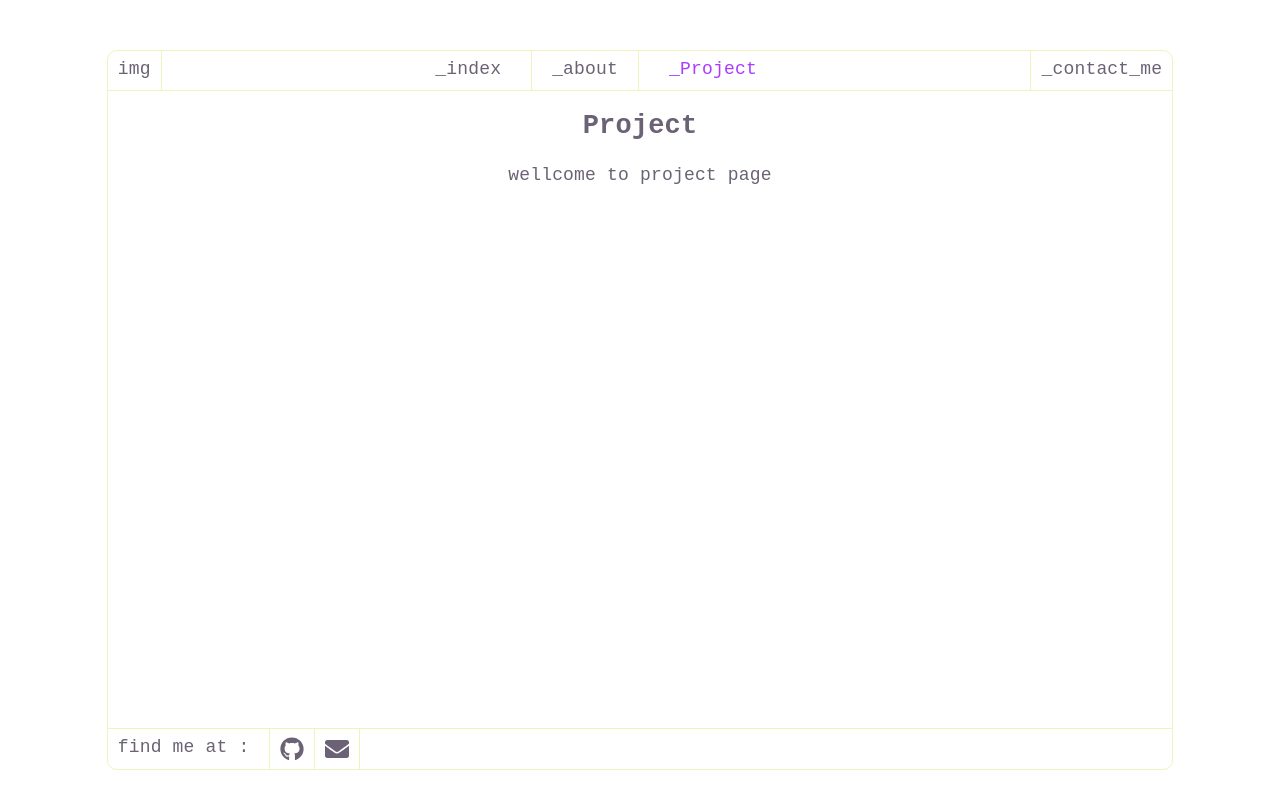
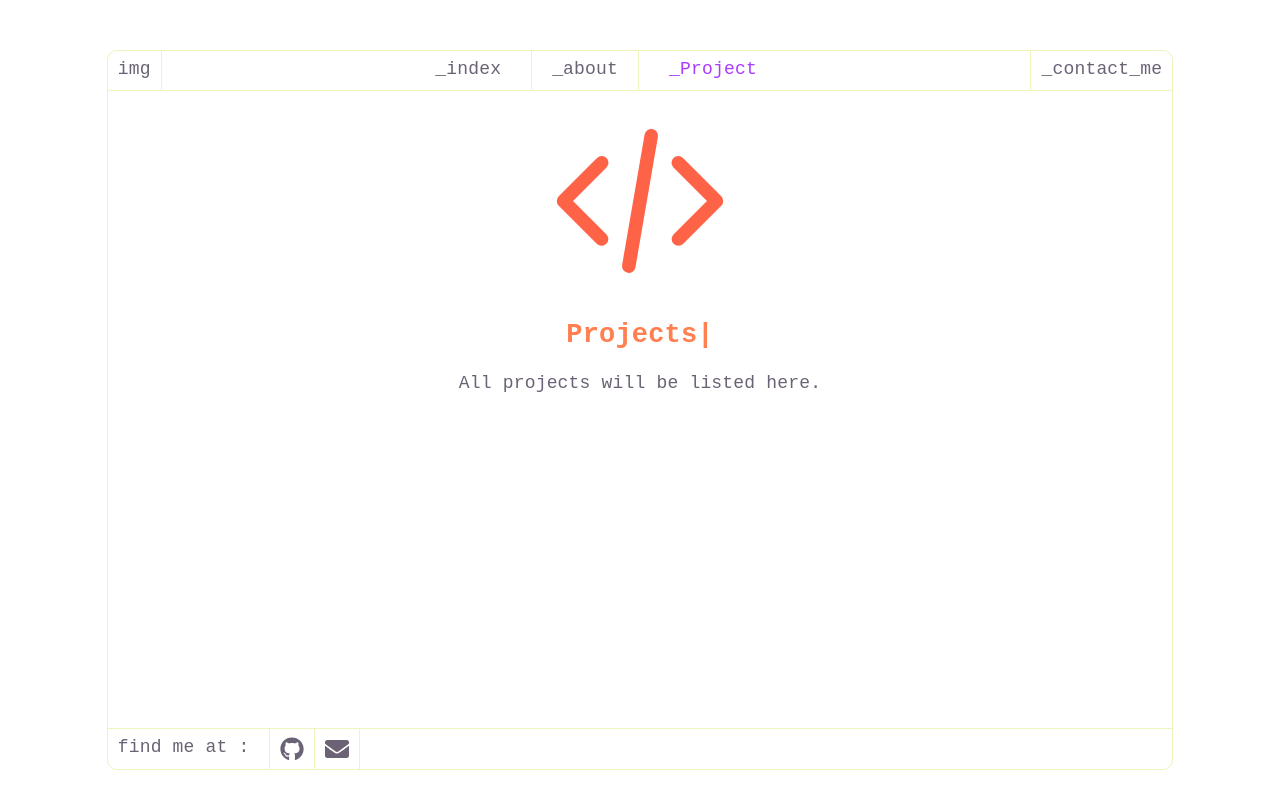
Before and after one commit to Araad17/react-portfolio, a React (Vite) app: page /project in a window 1280 px wide. Built offline with nearby package versions, Linux system fonts and the light colour scheme.

Commit message:
project tab is completed

```diff
--- a/src/component/Home.jsx
+++ b/src/component/Home.jsx
@@ -8,7 +8,7 @@ function Home() {
 			<div className="homeLeft col-xs-12 col-sm-12 col-md-6 col-lg-6 col-xl-6">
 				{/* left side */}
 				<p className="hi">🚀 Hi I'm</p>
-				<h1 className="yasin">Yasin Araad</h1>
+				<h1 className="yasin">Yasin Araad </h1>
 				<p className="intro-line">
 					{" "}
 					<span className="arrow">&gt;</span> Frontend developer
--- a/src/component/Project.jsx
+++ b/src/component/Project.jsx
@@ -1,10 +1,22 @@
 import React from "react";
+import "./project.css";
+import "../responsive.css";
+import { HiMiniCodeBracket } from "react-icons/hi2";
+import { TypeAnimation } from "react-type-animation";
 
 function Project() {
 	return (
 		<div>
-			<h1>Project</h1>
-			<p>wellcome to project page</p>
+			<HiMiniCodeBracket className="project-icon" />
+
+			<TypeAnimation
+				sequence={["Projects", 10000]}
+				wrapper="h1"
+				className="profileName"
+				cursor={true}
+				repeat={0}
+			/>
+			<p className="projectDec">All projects will be listed here.</p>
 		</div>
 	);
 }
--- /dev/null
+++ b/src/component/project.css
@@ -0,0 +1,48 @@
+.project-icon {
+    font-size: 10rem;
+    color: #ff6347;
+    font-weight: 700;
+    margin-top: 20px;
+}
+
+.project-title {
+
+    color: #ff6347;
+    margin-bottom: 10px;
+}
+
+.project-icon {
+    opacity: 0;
+    transform: translateY(-30px);
+    animation: slideDown 0.6s ease-out forwards;
+}
+
+@keyframes slideDown {
+    from {
+        opacity: 0;
+        transform: translateY(-30px);
+    }
+
+    to {
+        opacity: 1;
+        transform: translateY(0);
+    }
+}
+
+.projectDec {
+    opacity: 0;
+    transform: translateY(30px);
+    animation: slideUp 0.6s ease-out forwards;
+}
+
+@keyframes slideUp {
+    from {
+        opacity: 0;
+        transform: translateY(30px);
+    }
+
+    to {
+        opacity: 1;
+        transform: translateY(0);
+    }
+}
```
